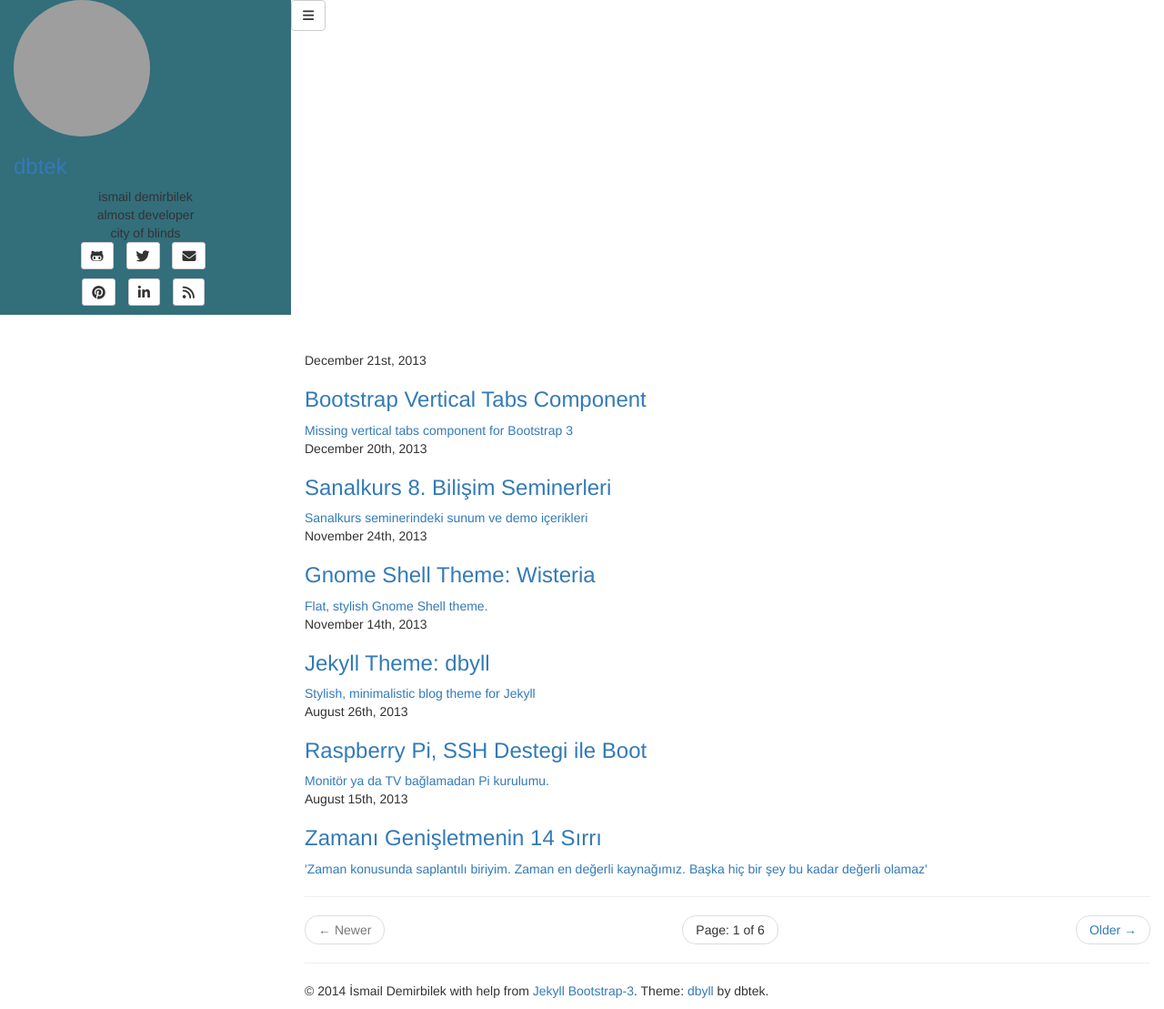
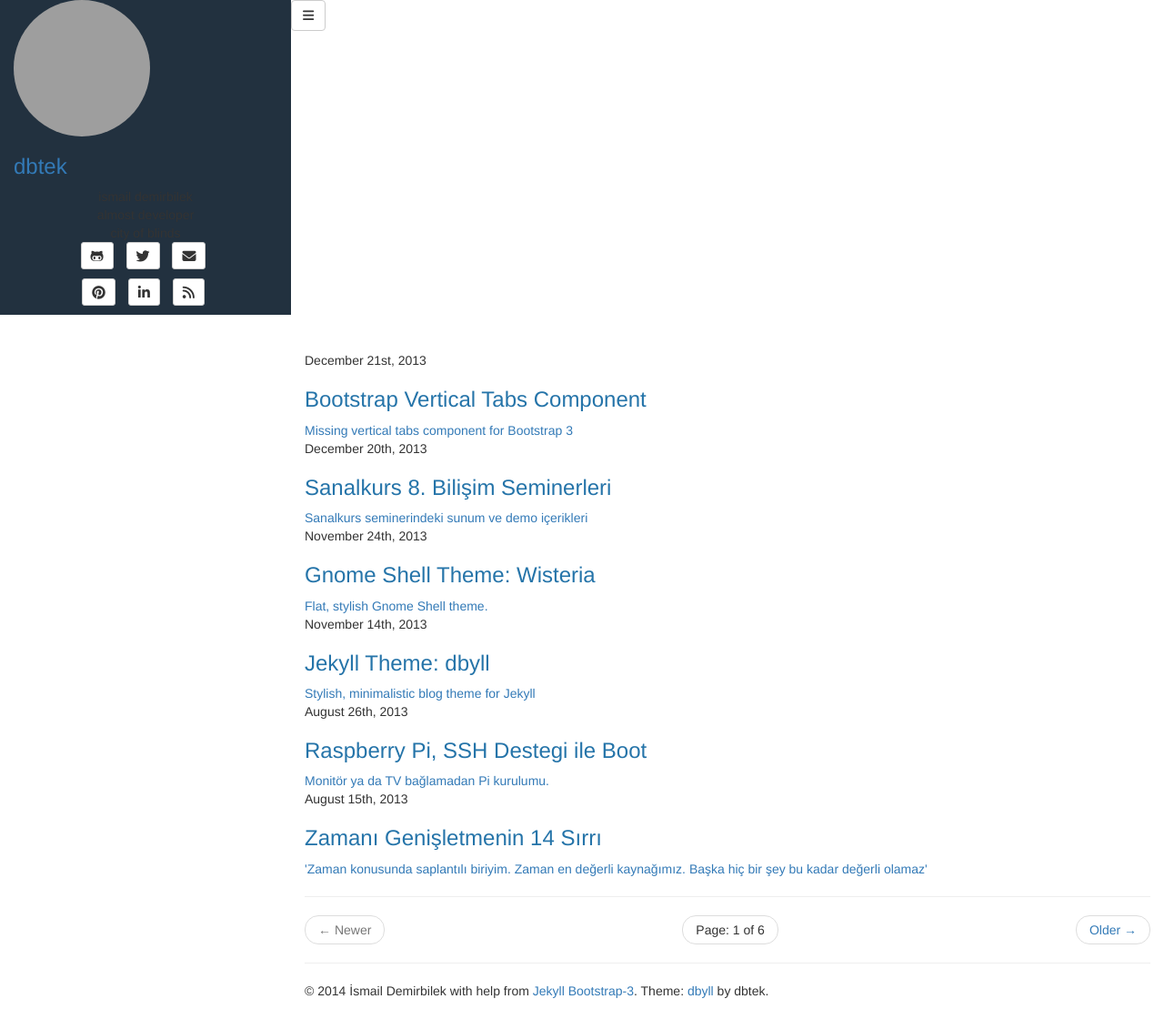
Before and after one commit to dbtek/blog, a Jekyll site: the page built from index.html, in a window 1280 px wide. Shown: the whole page at 91% size. Built offline with Jekyll 4.4.1, drawn with Linux system fonts in a browser that asks for light colours; nearby versions of some CDN libraries; library files that are not in the unit come from our copies; the list of posts is cut into pages by our own code; grey boxes are pictures that could not be loaded.

Commit message:
new color scheme :lipstick:

```diff
--- a/assets/css/main.css
+++ b/assets/css/main.css
@@ -1,5 +1,5 @@
 .sidebar {
-  background-color: #336E7B;
+  background-color: #22313F;
 }
 
 .project-btn {
@@ -10,4 +10,23 @@
 
 .project-btn a {
   min-width: 105px;
- }
+}
+
+.page-header {
+  color: #2574A9;
+  text-shadow: 1px 1px 1px rgba(150, 150, 150, 1);
+}
+
+article.home h1 a,
+article.home h2 a,
+article.home h3 a,
+article.home h4 a {
+  color: #2574A9;
+}
+
+article.home h1 a:hover,
+article.home h2 a:hover,
+article.home h3 a:hover,
+article.home h4 a:hover {
+  color: #22A7F0;
+}
```
